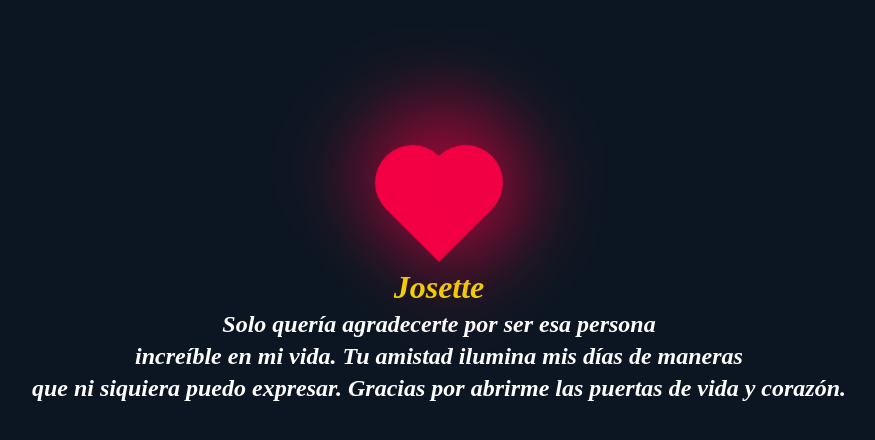
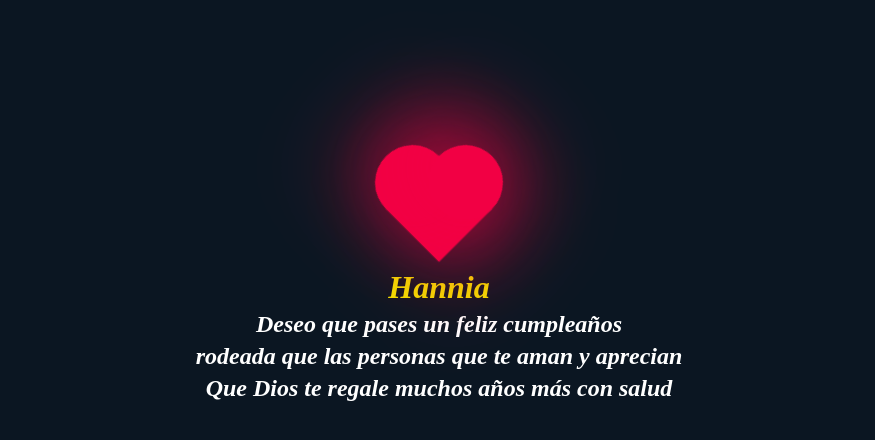
Before and after one commit to YorjandroFlores/corazon, a plain HTML site: page index.html in a window 1280 px wide. Shown: the part 110-550 px from the top of the page, without its empty margins (201-1076 px from the left). Drawn offline with Linux system fonts and the light colour scheme.

Commit message:
Update index.html

```diff
--- a/index.html
+++ b/index.html
@@ -11,10 +11,10 @@
     <div class="container">
       <div class="heart"></div>
       <div class="texto">
-        <h1>Josette</h1>
-        <h2>Solo quería agradecerte por ser esa persona</h2>
-        <h2>increíble en mi vida. Tu amistad ilumina mis días de maneras</h2>
-        <h2>que ni siquiera puedo expresar. Gracias por abrirme las puertas de vida y corazón.</h2>
+        <h1>Hannia</h1>
+        <h2>Deseo que pases un feliz cumpleaños</h2>
+        <h2>rodeada que las personas que te aman y aprecian</h2>
+        <h2>Que Dios te regale muchos años más con salud</h2>
       </div>
     </div>
   </body>
```
